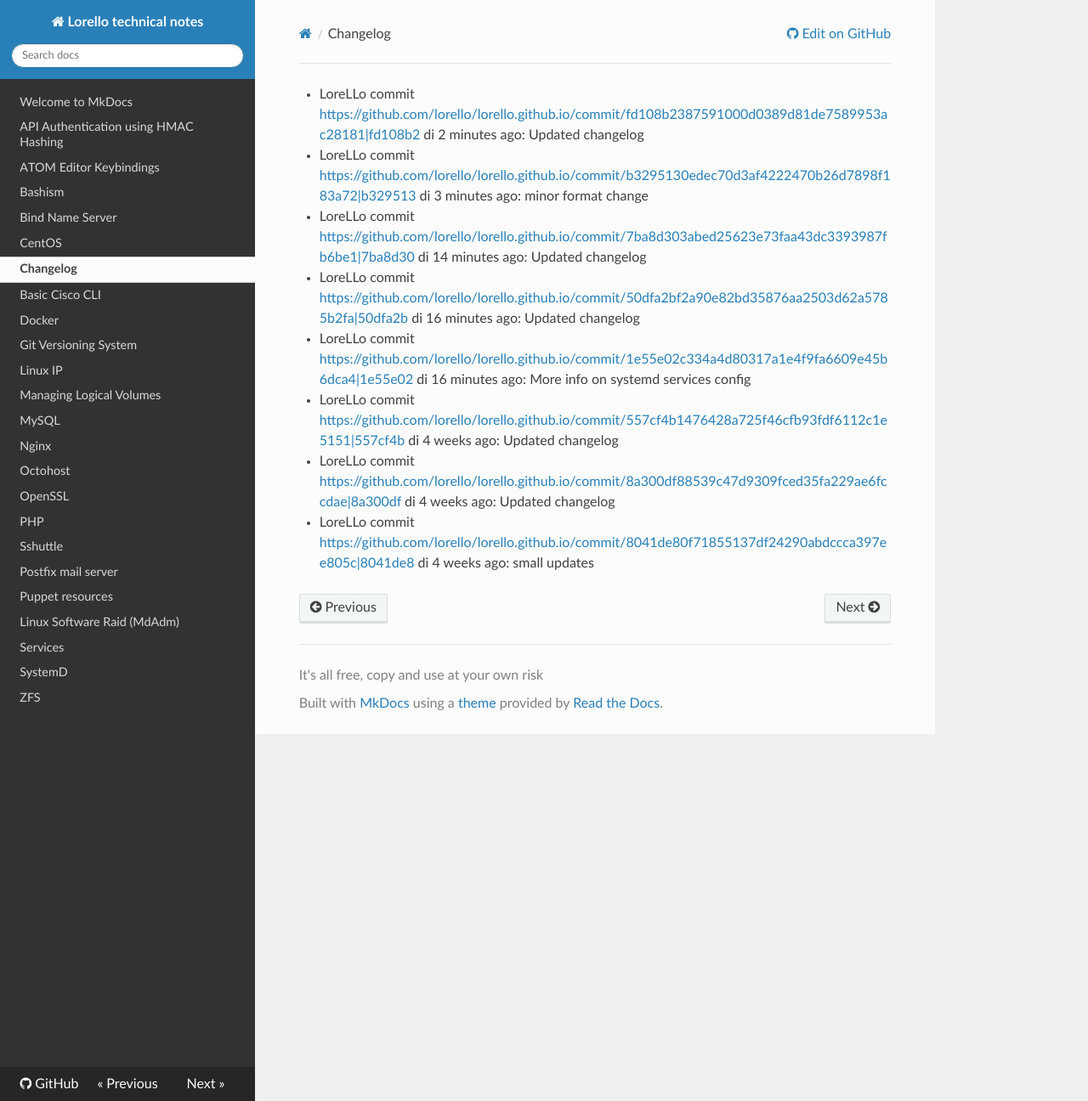
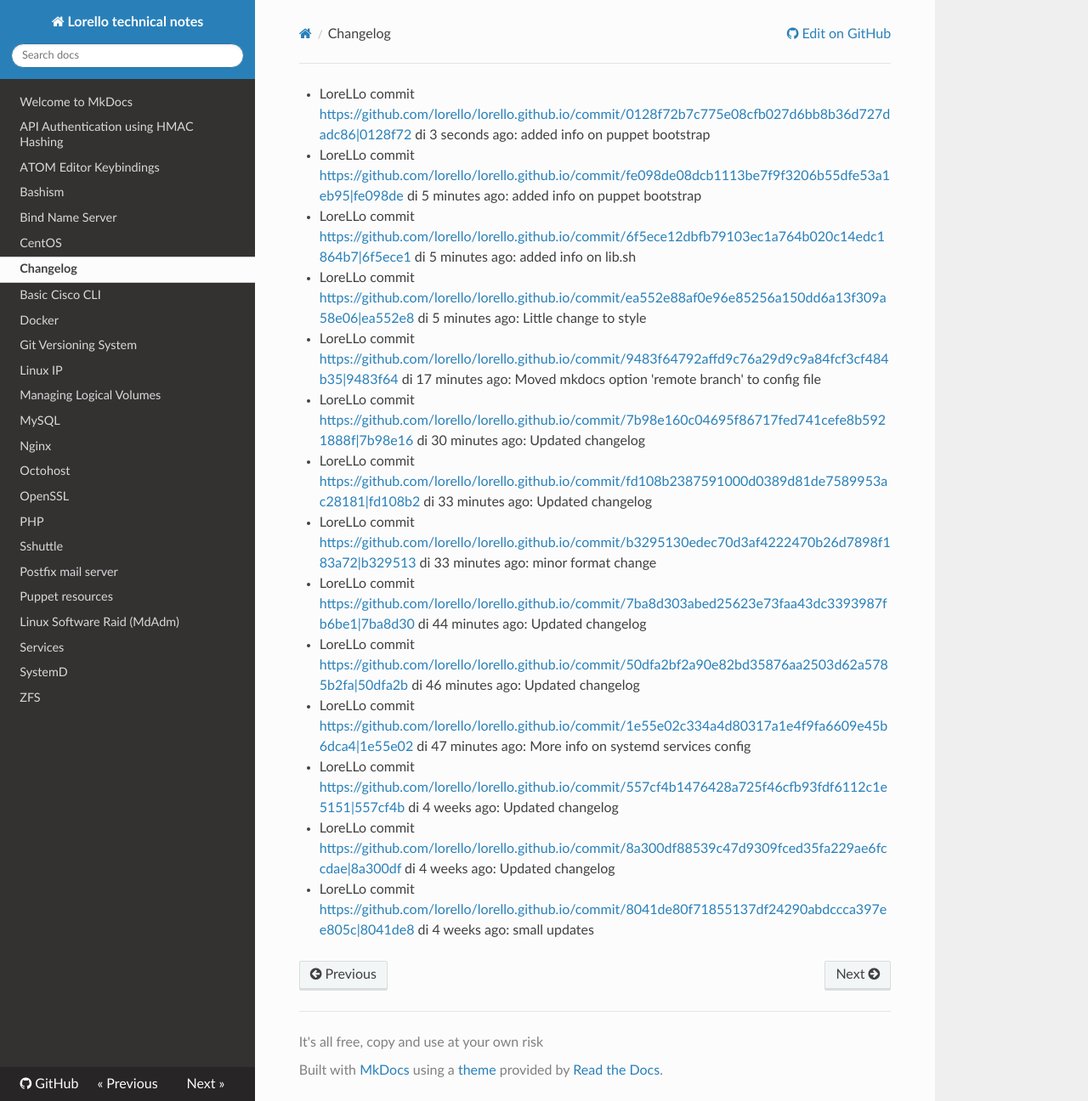
Before and after one commit to lorello/lorello.github.io, an MkDocs documentation site: the page built from docs/changelog.md, in a window 1280 px wide and 1296 px high. Shown: the whole window at 85% size. Built offline with MkDocs 1.6.1, drawn with Linux system fonts in a browser that asks for light colours; nearby versions of some CDN libraries.

Commit message:
Updated changelog

```diff
--- a/docs/changelog.md
+++ b/docs/changelog.md
@@ -1,12 +1,24 @@
-* LoreLLo commit <https://github.com/lorello/lorello.github.io/commit/fd108b2387591000d0389d81de7589953ac28181|fd108b2> di 2 minutes ago: Updated changelog
+* LoreLLo commit <https://github.com/lorello/lorello.github.io/commit/0128f72b7c775e08cfb027d6bb8b36d727dadc86|0128f72> di 3 seconds ago: added info on puppet bootstrap
 
-* LoreLLo commit <https://github.com/lorello/lorello.github.io/commit/b3295130edec70d3af4222470b26d7898f183a72|b329513> di 3 minutes ago: minor format change
+* LoreLLo commit <https://github.com/lorello/lorello.github.io/commit/fe098de08dcb1113be7f9f3206b55dfe53a1eb95|fe098de> di 5 minutes ago: added info on puppet bootstrap
 
-* LoreLLo commit <https://github.com/lorello/lorello.github.io/commit/7ba8d303abed25623e73faa43dc3393987fb6be1|7ba8d30> di 14 minutes ago: Updated changelog
+* LoreLLo commit <https://github.com/lorello/lorello.github.io/commit/6f5ece12dbfb79103ec1a764b020c14edc1864b7|6f5ece1> di 5 minutes ago: added info on lib.sh
 
-* LoreLLo commit <https://github.com/lorello/lorello.github.io/commit/50dfa2bf2a90e82bd35876aa2503d62a5785b2fa|50dfa2b> di 16 minutes ago: Updated changelog
+* LoreLLo commit <https://github.com/lorello/lorello.github.io/commit/ea552e88af0e96e85256a150dd6a13f309a58e06|ea552e8> di 5 minutes ago: Little change to style
 
-* LoreLLo commit <https://github.com/lorello/lorello.github.io/commit/1e55e02c334a4d80317a1e4f9fa6609e45b6dca4|1e55e02> di 16 minutes ago: More info on systemd services config
+* LoreLLo commit <https://github.com/lorello/lorello.github.io/commit/9483f64792affd9c76a29d9c9a84fcf3cf484b35|9483f64> di 17 minutes ago: Moved mkdocs option 'remote branch' to config file
+
+* LoreLLo commit <https://github.com/lorello/lorello.github.io/commit/7b98e160c04695f86717fed741cefe8b5921888f|7b98e16> di 30 minutes ago: Updated changelog
+
+* LoreLLo commit <https://github.com/lorello/lorello.github.io/commit/fd108b2387591000d0389d81de7589953ac28181|fd108b2> di 33 minutes ago: Updated changelog
+
+* LoreLLo commit <https://github.com/lorello/lorello.github.io/commit/b3295130edec70d3af4222470b26d7898f183a72|b329513> di 33 minutes ago: minor format change
+
+* LoreLLo commit <https://github.com/lorello/lorello.github.io/commit/7ba8d303abed25623e73faa43dc3393987fb6be1|7ba8d30> di 44 minutes ago: Updated changelog
+
+* LoreLLo commit <https://github.com/lorello/lorello.github.io/commit/50dfa2bf2a90e82bd35876aa2503d62a5785b2fa|50dfa2b> di 46 minutes ago: Updated changelog
+
+* LoreLLo commit <https://github.com/lorello/lorello.github.io/commit/1e55e02c334a4d80317a1e4f9fa6609e45b6dca4|1e55e02> di 47 minutes ago: More info on systemd services config
 
 * LoreLLo commit <https://github.com/lorello/lorello.github.io/commit/557cf4b1476428a725f46cfb93fdf6112c1e5151|557cf4b> di 4 weeks ago: Updated changelog
 
```
